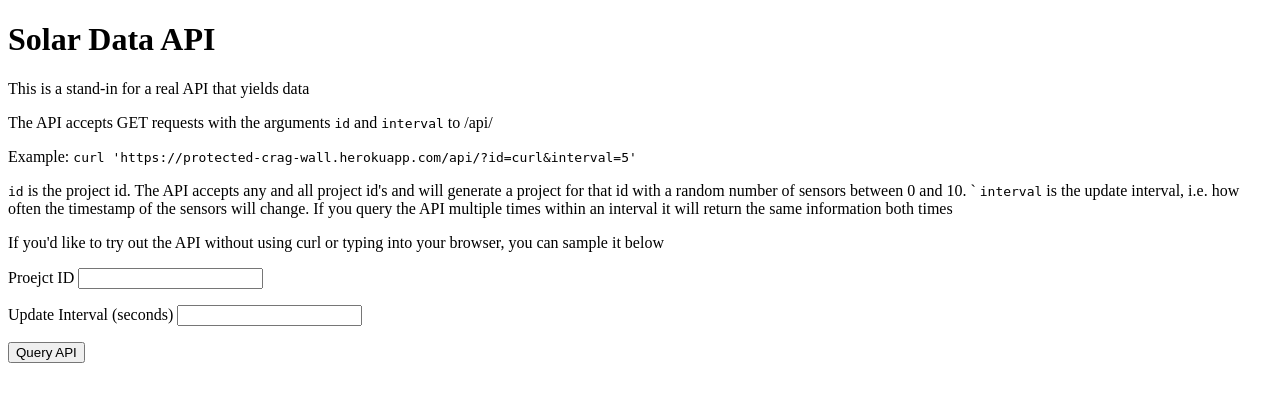
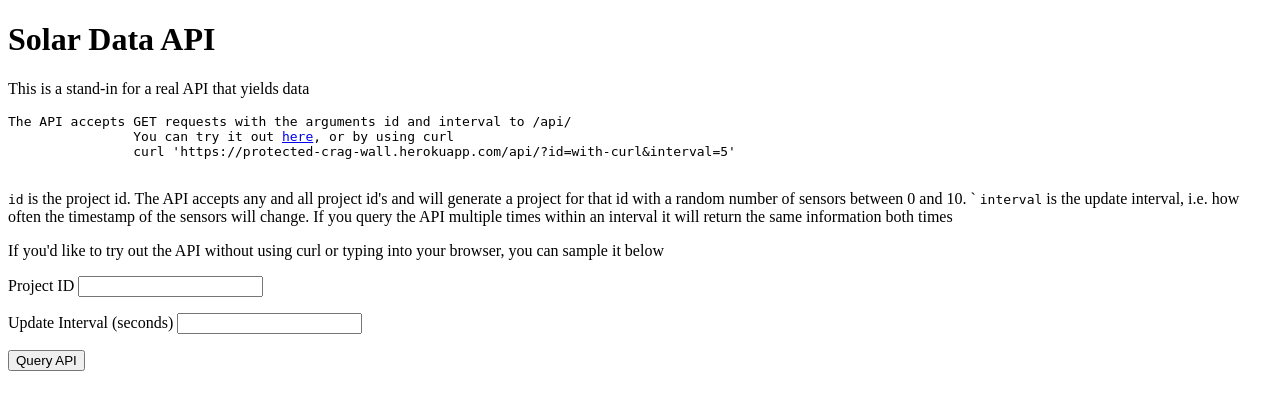
Before and after one commit to b-steel/test-api, a Django app: page / in a window 1280 px wide. Shown: the top 410 px of the page. Run offline with Django 3.2, Linux system fonts and the light colour scheme; parts of the project's set-up code (start-up, migrations or seed data) failed here and were passed over.

Commit message:
Spelling and link formatting

```diff
--- a/apps/api/templates/api/home.html
+++ b/apps/api/templates/api/home.html
@@ -17,8 +17,10 @@
 
             <h1>Solar Data API</h1>
             <p>This is a stand-in for a real API that yields data</p>
-            <p>The API accepts GET requests with the arguments <code>id</code> and <code>interval</code> to /api/</p>
-            <p>Example: <code>curl 'https://protected-crag-wall.herokuapp.com/api/?id=curl&interval=5'</code></p>
+            <pre>The API accepts GET requests with the arguments <code>id</code> and <code>interval</code> to /api/
+                You can try it out <a href="https://protected-crag-wall.herokuapp.com/api/?id=myproject&interval=5">here</a>, or by using curl
+                <code>curl 'https://protected-crag-wall.herokuapp.com/api/?id=with-curl&interval=5'</code>
+            </pre>
             <p>
                 <code>id</code>
                 is the project id.  The API accepts any and all project id's and will generate a project for that id with a random number of sensors between 0 and 10.  `
@@ -31,7 +33,7 @@
             <div id="form">
                 <p>
 
-                    <label for="input-id">Proejct ID</label>
+                    <label for="input-id">Project ID</label>
                     <input type="text" name="input-id" id="input-id">
                 </p>
                 <p>
```
